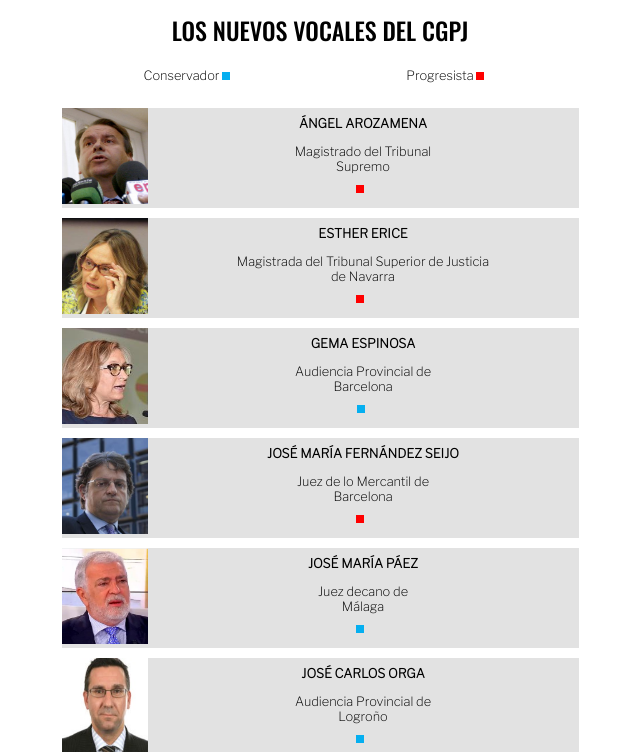
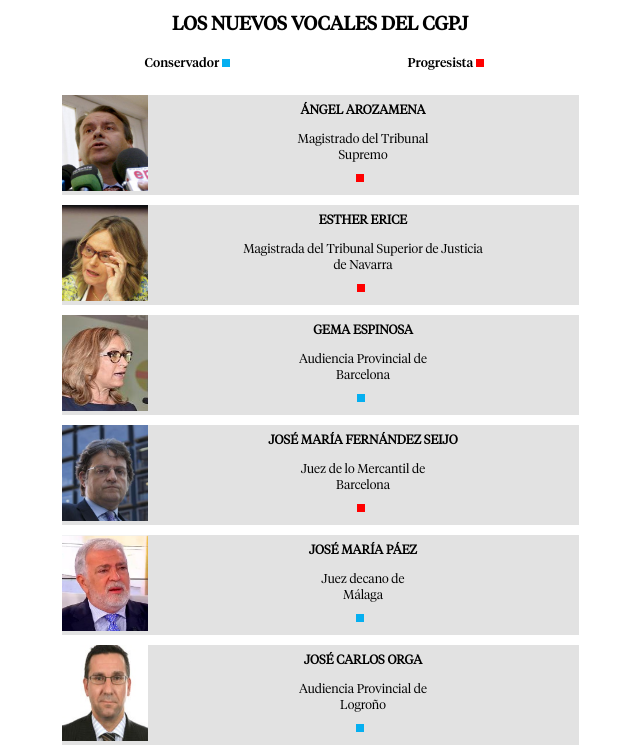
Before and after one commit to bmgoitia/vocales_cgpj, a plain HTML site: page index.html in a window 1280 px wide. Shown: the top 752 px of the page, without its empty margins (320-960 px from the left). Drawn offline with nearby package versions, Linux system fonts and the light colour scheme; a script that the page names is missing.

Commit message:
Change font-family

```diff
--- a/css/styles.css
+++ b/css/styles.css
@@ -2,23 +2,99 @@
 body{
     max-width: 550px;
     margin: 0 auto;
-    font-family: 'Libre Franklin', sans-serif;
+
 }
+
+
+@font-face{
+    font-family: 'HLight';
+    src: url('./fonts/TiemposHeadline-Light.woff2') format('woff');
+}
+
+@font-face{
+  font-family: 'HRegular';
+  src: url('./fonts/TiemposHeadline-Regular.woff2') format('woff');
+}
+
+
+@font-face{
+  font-family: 'HMedium';
+  src: url('./fonts/TiemposHeadline-Medium.woff2') format('woff');
+}
+
+
+@font-face{
+  font-family: 'HSemibold';
+  src: url('./fonts/TiemposHeadline-Semibold.woff2') format('woff');
+}
+
+
+@font-face{
+  font-family: 'HBold';
+  src: url('./fonts/TiemposHeadline-Bold.woff2') format('woff');
+}
+
+
+@font-face{
+  font-family: 'HBlack';
+  src: url('./fonts/TiemposHeadline-Black.woff2') format('woff');
+}
+
+
+
+
+
+
+/* TIMES TEXT */
+
+@font-face{
+  font-family: 'TRegular';
+  src: url('./fonts/TiemposText-Regular.woff2') format('woff');
+}
+
+
+@font-face{
+  font-family: 'TRegularItalic';
+  src: url('./fonts/TiemposTextApp-RegularItalic.woff') format('woff');
+}
+
+
+@font-face{
+  font-family: 'TMedium';
+  src: url('./fonts/TiemposText-Medium.woff2') format('woff');
+}
+
+
+@font-face{
+  font-family: 'TSemibold';
+  src: url('./fonts/TiemposText-Semibold.woff2') format('woff');
+}
+
+
+@font-face{
+  font-family: 'TBold';
+  src: url('./fonts/TiemposText-Bold.woff2') format('woff');
+}
+
+
+/* font-family: 'TRegular', serif; */
 
 #container{
     padding: 0 3%;
 }
 
 #title{
-  font-family: 'Oswald', sans-serif;
+
   text-align: center;
   text-transform: uppercase;
 }
 
 #title h2{
+    font-family: 'HRegular', sans-serif;
+    font-size: 1.2rem;
     margin-top: 12px;
     margin-bottom:0;
-    font-weight: 500;
+    font-weight: bold;
 }
 
 #sol{
@@ -48,6 +124,7 @@ body{
 .ley p{
     margin: 0.5rem auto;
     font-size:0.8rem;
+    font-family: 'HMedium';
 }
 
 
@@ -117,16 +194,19 @@ body{
 }
 
 p.name{
+    font-family: 'HLight', serif;
     text-transform: uppercase;
     font-size: 0.8rem;
     margin: 0.5rem auto;
     font-weight: bold;
+
 }
 
 p.pos{
     padding: 0 10%;
     font-size: 0.8rem;
     margin-bottom:0;
+    font-family: 'HLight', serif;
 }
 
 .part{
```
